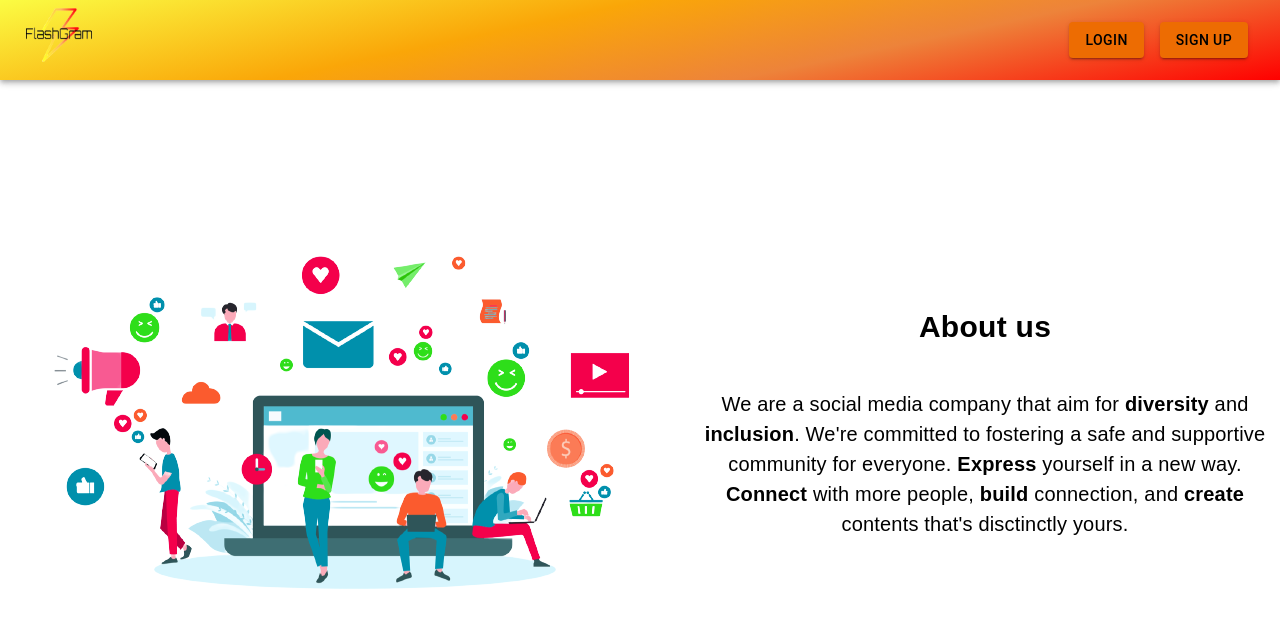
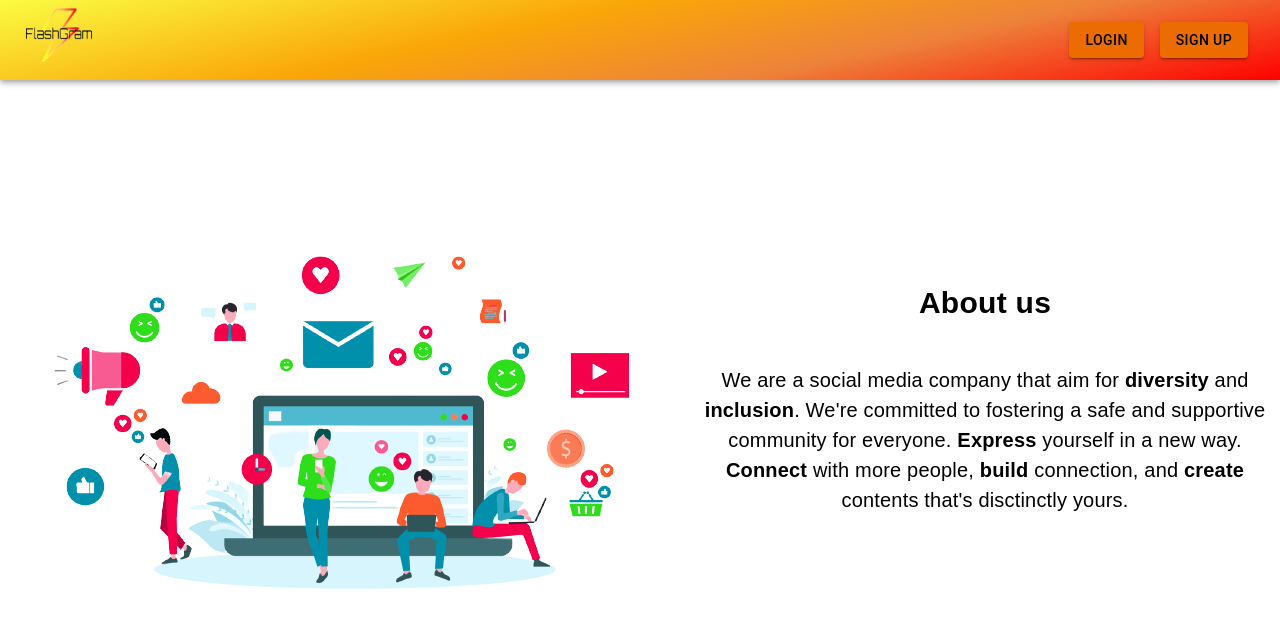
Before and after one commit to Mister-Zeng/FlashGram-MERN, a React (Create React App) app in the folder client/: page / in a window 1280 px wide. Shown: the top 628 px of the page. Built offline with nearby package versions, Linux system fonts and the light colour scheme.

Commit message:
updated minor style

```diff
--- a/client/src/components/MainPage.js
+++ b/client/src/components/MainPage.js
@@ -8,9 +8,9 @@ const MainPage = () => {
     const isMatch = useMediaQuery(theme.breakpoints.down('md'))
 
     const outerBoxStyle = isMatch ? { display: "flex", justifyContent: "center", alignContent: "center", flexDirection: "column", padding: "60px 10px 10px 10px" } : { display: "flex", justifyContent: "center", alignContent: "center", flexDirection: "row", paddingTop: 20 };
-    const aboutBoxStyle = isMatch ? { paddingTop: 8 } : { width: 700, paddingTop: 8 };
+    const aboutBoxStyle = isMatch ? { paddingTop: 8 } : { width: 700, paddingTop: 5 };
     const imageStyle = isMatch && { width: "100%" }
-    const aboutTitleTypographyStyle = isMatch ? { fontSize: 26, fontWeight: "bold", fontFamily: "sans-serif", textAlign: "center", paddingBottom: 5 } : { fontSize: 30, fontWeight: "bold", fontFamily: "sans-serif", textAlign: "center", paddingBottom: 5 };
+    const aboutTitleTypographyStyle = isMatch ? { fontSize: 26, fontWeight: "bold", fontFamily: "sans-serif", textAlign: "center", paddingBottom: 2 } : { fontSize: 30, fontWeight: "bold", fontFamily: "sans-serif", textAlign: "center", paddingBottom: 5 };
     const aboutDescriptionTypographyStyle = isMatch ? { fontSize: 20, fontFamily: "sans-serif", textAlign: "center" } : { fontSize: 20, fontFamily: "sans-serif", textAlign: "center" }
 
     return (
```
